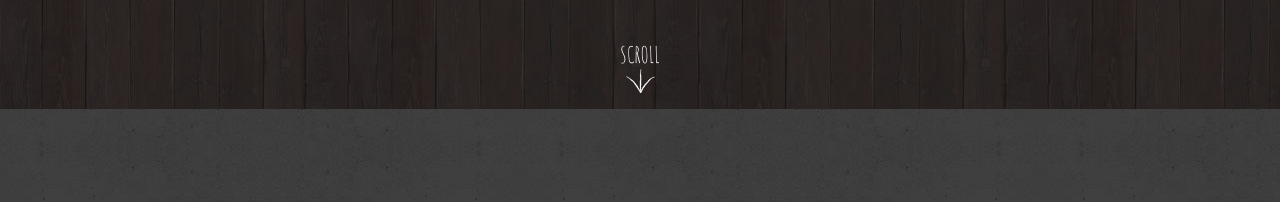
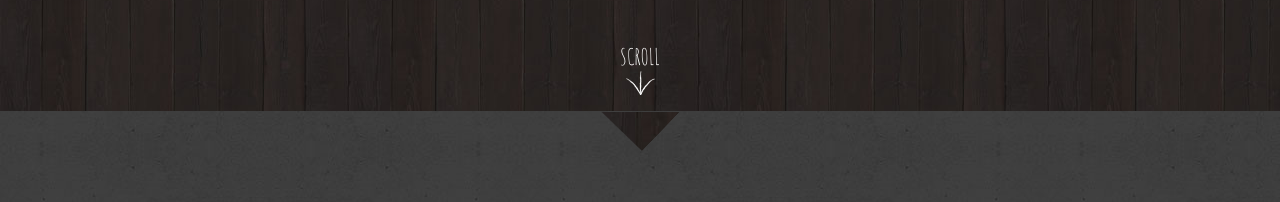
Before and after one commit to bmorejamie/bytelion, a website: page index.html in a window 1280 px wide. Shown: the part 1931-2133 px from the top of the page. Drawn offline with nearby package versions, Linux system fonts and the light colour scheme.

Commit message:
added 'wood' triangles so they are now complete

```diff
--- a/components/sass/layout.scss
+++ b/components/sass/layout.scss
@@ -246,6 +246,12 @@ img#lightbulb {
 }
 .triangle-sand-concrete {
 	background:url(../images/misc/concrete-sand-tri.png) no-repeat;
+	width: 80px;
+	height: 40px;
+	margin: 0 auto;
+}
+.triangle-wood {
+	background:url(../images/misc/wood-tri.png) no-repeat;
 	width: 80px;
 	height: 40px;
 	margin: 0 auto;
--- a/css/styles.css
+++ b/css/styles.css
@@ -495,12 +495,20 @@ header .navigation ul.nav li a:hover {
   margin: 0 auto;
 }
 
-/* line 258, ../components/sass/layout.scss */
+/* line 253, ../components/sass/layout.scss */
+.triangle-wood {
+  background: url(../images/misc/wood-tri.png) no-repeat;
+  width: 80px;
+  height: 40px;
+  margin: 0 auto;
+}
+
+/* line 264, ../components/sass/layout.scss */
 #services {
   background: url('../images/misc/bkg_concrete.jpg?1390424635');
 }
 
-/* line 261, ../components/sass/layout.scss */
+/* line 267, ../components/sass/layout.scss */
 .servicesimg {
   position: relative;
   display: block;
@@ -508,7 +516,7 @@ header .navigation ul.nav li a:hover {
   padding: 4em 0 1em;
 }
 
-/* line 268, ../components/sass/layout.scss */
+/* line 274, ../components/sass/layout.scss */
 .services_head {
   text-align: center;
   position: absolute;
@@ -517,18 +525,18 @@ header .navigation ul.nav li a:hover {
   width: 100%;
 }
 
-/* line 276, ../components/sass/layout.scss */
+/* line 282, ../components/sass/layout.scss */
 .services_list {
   text-align: center;
   padding-bottom: 4em;
 }
 
-/* line 281, ../components/sass/layout.scss */
+/* line 287, ../components/sass/layout.scss */
 #prototyping {
   margin: 0 auto;
 }
 @media (min-width: 45em) {
-  /* line 281, ../components/sass/layout.scss */
+  /* line 287, ../components/sass/layout.scss */
   #prototyping {
     width: 32.39437%;
     float: left;
@@ -536,12 +544,12 @@ header .navigation ul.nav li a:hover {
   }
 }
 
-/* line 287, ../components/sass/layout.scss */
+/* line 293, ../components/sass/layout.scss */
 #webapp {
   margin: 0 auto;
 }
 @media (min-width: 45em) {
-  /* line 287, ../components/sass/layout.scss */
+  /* line 293, ../components/sass/layout.scss */
   #webapp {
     width: 32.39437%;
     float: left;
@@ -549,12 +557,12 @@ header .navigation ul.nav li a:hover {
   }
 }
 
-/* line 293, ../components/sass/layout.scss */
+/* line 299, ../components/sass/layout.scss */
 #mobile {
   margin: 0 auto;
 }
 @media (min-width: 45em) {
-  /* line 293, ../components/sass/layout.scss */
+  /* line 299, ../components/sass/layout.scss */
   #mobile {
     width: 32.39437%;
     float: right;
@@ -562,12 +570,12 @@ header .navigation ul.nav li a:hover {
   }
 }
 
-/* line 299, ../components/sass/layout.scss */
+/* line 305, ../components/sass/layout.scss */
 #ux {
   margin: 0 auto;
 }
 @media (min-width: 45em) {
-  /* line 299, ../components/sass/layout.scss */
+  /* line 305, ../components/sass/layout.scss */
   #ux {
     width: 32.39437%;
     float: left;
@@ -575,12 +583,12 @@ header .navigation ul.nav li a:hover {
   }
 }
 
-/* line 305, ../components/sass/layout.scss */
+/* line 311, ../components/sass/layout.scss */
 #eval {
   margin: 0 auto;
 }
 @media (min-width: 45em) {
-  /* line 305, ../components/sass/layout.scss */
+  /* line 311, ../components/sass/layout.scss */
   #eval {
     width: 32.39437%;
     float: left;
@@ -588,12 +596,12 @@ header .navigation ul.nav li a:hover {
   }
 }
 
-/* line 311, ../components/sass/layout.scss */
+/* line 317, ../components/sass/layout.scss */
 #cloud {
   margin: 0 auto;
 }
 @media (min-width: 45em) {
-  /* line 311, ../components/sass/layout.scss */
+  /* line 317, ../components/sass/layout.scss */
   #cloud {
     width: 32.39437%;
     float: right;
@@ -601,96 +609,96 @@ header .navigation ul.nav li a:hover {
   }
 }
 
-/* line 321, ../components/sass/layout.scss */
+/* line 327, ../components/sass/layout.scss */
 #t1 {
   margin: 0 auto;
 }
-/* line 323, ../components/sass/layout.scss */
+/* line 329, ../components/sass/layout.scss */
 #t1 img {
   width: 80%;
 }
 @media (min-width: 45em) {
-  /* line 321, ../components/sass/layout.scss */
+  /* line 327, ../components/sass/layout.scss */
   #t1 {
     width: 23.94366%;
     float: left;
     margin-right: 1.40845%;
   }
-  /* line 328, ../components/sass/layout.scss */
+  /* line 334, ../components/sass/layout.scss */
   #t1 img {
     width: 100%;
   }
 }
 
-/* line 333, ../components/sass/layout.scss */
+/* line 339, ../components/sass/layout.scss */
 #t2 {
   margin: 0 auto;
 }
-/* line 335, ../components/sass/layout.scss */
+/* line 341, ../components/sass/layout.scss */
 #t2 img {
   width: 80%;
 }
 @media (min-width: 45em) {
-  /* line 333, ../components/sass/layout.scss */
+  /* line 339, ../components/sass/layout.scss */
   #t2 {
     width: 23.94366%;
     float: left;
     margin-right: 1.40845%;
   }
-  /* line 340, ../components/sass/layout.scss */
+  /* line 346, ../components/sass/layout.scss */
   #t2 img {
     width: 100%;
   }
 }
 
-/* line 346, ../components/sass/layout.scss */
+/* line 352, ../components/sass/layout.scss */
 #t3 {
   margin: 0 auto;
 }
-/* line 348, ../components/sass/layout.scss */
+/* line 354, ../components/sass/layout.scss */
 #t3 img {
   width: 80%;
 }
 @media (min-width: 45em) {
-  /* line 346, ../components/sass/layout.scss */
+  /* line 352, ../components/sass/layout.scss */
   #t3 {
     width: 23.94366%;
     float: left;
     margin-right: 1.40845%;
   }
-  /* line 353, ../components/sass/layout.scss */
+  /* line 359, ../components/sass/layout.scss */
   #t3 img {
     width: 100%;
   }
 }
 
-/* line 358, ../components/sass/layout.scss */
+/* line 364, ../components/sass/layout.scss */
 #t4 {
   margin: 0 auto;
 }
-/* line 360, ../components/sass/layout.scss */
+/* line 366, ../components/sass/layout.scss */
 #t4 img {
   width: 80%;
 }
 @media (min-width: 45em) {
-  /* line 358, ../components/sass/layout.scss */
+  /* line 364, ../components/sass/layout.scss */
   #t4 {
     width: 23.94366%;
     float: right;
     margin-right: 0;
   }
-  /* line 365, ../components/sass/layout.scss */
+  /* line 371, ../components/sass/layout.scss */
   #t4 img {
     width: 100%;
   }
 }
 
-/* line 374, ../components/sass/layout.scss */
+/* line 380, ../components/sass/layout.scss */
 .project img {
   max-width: 100%;
 }
 @media (min-width: 45em) {
-  /* line 373, ../components/sass/layout.scss */
+  /* line 379, ../components/sass/layout.scss */
   .project {
     width: 49.29577%;
     float: left;
@@ -698,16 +706,16 @@ header .navigation ul.nav li a:hover {
   }
 }
 
-/* line 382, ../components/sass/layout.scss */
+/* line 388, ../components/sass/layout.scss */
 .info h3 {
   padding-bottom: .5em;
 }
-/* line 385, ../components/sass/layout.scss */
+/* line 391, ../components/sass/layout.scss */
 .info p {
   font-size: .8rem;
 }
 @media (min-width: 45em) {
-  /* line 381, ../components/sass/layout.scss */
+  /* line 387, ../components/sass/layout.scss */
   .info {
     width: 49.29577%;
     float: right;
@@ -718,7 +726,7 @@ header .navigation ul.nav li a:hover {
 }
 
 @media (min-width: 45em) {
-  /* line 397, ../components/sass/layout.scss */
+  /* line 403, ../components/sass/layout.scss */
   .contact-left {
     width: 49.29577%;
     float: left;
@@ -727,7 +735,7 @@ header .navigation ul.nav li a:hover {
 }
 
 @media (min-width: 45em) {
-  /* line 403, ../components/sass/layout.scss */
+  /* line 409, ../components/sass/layout.scss */
   .form {
     width: 49.29577%;
     float: right;
@@ -737,12 +745,12 @@ header .navigation ul.nav li a:hover {
   }
 }
 
-/* line 411, ../components/sass/layout.scss */
+/* line 417, ../components/sass/layout.scss */
 #contact .layout {
   padding: 2em 0;
 }
 
-/* line 416, ../components/sass/layout.scss */
+/* line 422, ../components/sass/layout.scss */
 input[type=text],
 input[type=email] {
   width: 100%;
@@ -756,29 +764,29 @@ input[type=email] {
   border-radius: 2px;
 }
 
-/* line 425, ../components/sass/layout.scss */
+/* line 431, ../components/sass/layout.scss */
 input::-webkit-input-placeholder {
   color: rgba(255, 255, 255, 0.5);
 }
 
-/* line 428, ../components/sass/layout.scss */
+/* line 434, ../components/sass/layout.scss */
 input:-moz-placeholder {
   /* Firefox 18- */
   color: rgba(255, 255, 255, 0.5);
 }
 
-/* line 431, ../components/sass/layout.scss */
+/* line 437, ../components/sass/layout.scss */
 input::-moz-placeholder {
   /* Firefox 19+ */
   color: rgba(255, 255, 255, 0.5);
 }
 
-/* line 434, ../components/sass/layout.scss */
+/* line 440, ../components/sass/layout.scss */
 input:-ms-input-placeholder {
   color: rgba(255, 255, 255, 0.5);
 }
 
-/* line 438, ../components/sass/layout.scss */
+/* line 444, ../components/sass/layout.scss */
 textarea {
   width: 100%;
   height: 180px;
@@ -791,22 +799,22 @@ textarea {
   border-radius: 2px;
 }
 
-/* line 446, ../components/sass/layout.scss */
+/* line 452, ../components/sass/layout.scss */
 textarea::-webkit-input-placeholder {
   color: rgba(255, 255, 255, 0.5);
 }
 
-/* line 449, ../components/sass/layout.scss */
+/* line 455, ../components/sass/layout.scss */
 textarea:-moz-placeholder {
   color: rgba(255, 255, 255, 0.5);
 }
 
-/* line 453, ../components/sass/layout.scss */
+/* line 459, ../components/sass/layout.scss */
 input:focus, textarea:focus {
   background: rgba(26, 26, 26, 0.7);
 }
 
-/* line 456, ../components/sass/layout.scss */
+/* line 462, ../components/sass/layout.scss */
 #submit {
   width: 30%;
   padding: .5em 0;
@@ -822,13 +830,13 @@ input:focus, textarea:focus {
   border: none;
 }
 
-/* line 470, ../components/sass/layout.scss */
+/* line 476, ../components/sass/layout.scss */
 #submit:hover {
   border: none;
   background: rgba(255, 70, 0, 0.7);
 }
 
-/* line 477, ../components/sass/layout.scss */
+/* line 483, ../components/sass/layout.scss */
 footer {
   color: white;
   background: url('../images/misc/bkg_concrete.jpg?1390424635');
@@ -838,7 +846,7 @@ footer {
   max-height: 100%;
 }
 
-/* line 485, ../components/sass/layout.scss */
+/* line 491, ../components/sass/layout.scss */
 .social {
   height: 20px;
   display: table;
@@ -846,12 +854,12 @@ footer {
   margin: 0 auto;
 }
 
-/* line 490, ../components/sass/layout.scss */
+/* line 496, ../components/sass/layout.scss */
 ul.social {
   list-style: none;
 }
 
-/* line 493, ../components/sass/layout.scss */
+/* line 499, ../components/sass/layout.scss */
 ul.social li {
   width: 29px;
   height: 29px;
@@ -860,7 +868,7 @@ ul.social li {
   float: left;
 }
 
-/* line 500, ../components/sass/layout.scss */
+/* line 506, ../components/sass/layout.scss */
 ul.social li a {
   width: 29px;
   height: 29px;
@@ -868,37 +876,37 @@ ul.social li a {
   background: url(../images/misc/social-icons-sprite.png) no-repeat;
 }
 
-/* line 507, ../components/sass/layout.scss */
+/* line 513, ../components/sass/layout.scss */
 ul.social li a.twitter {
   background: url(../images/misc/social-icons-sprite.png) no-repeat 0 0;
 }
 
-/* line 510, ../components/sass/layout.scss */
+/* line 516, ../components/sass/layout.scss */
 ul.social a.twitter:hover {
   background: url(../images/misc/social-icons-sprite.png) no-repeat 0 -29px;
 }
 
-/* line 513, ../components/sass/layout.scss */
+/* line 519, ../components/sass/layout.scss */
 ul.social a.fb {
   background: url(../images/misc/social-icons-sprite.png) no-repeat -35px 0;
 }
 
-/* line 516, ../components/sass/layout.scss */
+/* line 522, ../components/sass/layout.scss */
 ul.social a.fb:hover {
   background: url(../images/misc/social-icons-sprite.png) no-repeat -35px -29px;
 }
 
-/* line 520, ../components/sass/layout.scss */
+/* line 526, ../components/sass/layout.scss */
 ul.social a.lin {
   background: url(../images/misc/social-icons-sprite.png) no-repeat -69px 0px;
 }
 
-/* line 523, ../components/sass/layout.scss */
+/* line 529, ../components/sass/layout.scss */
 ul.social a.lin:hover {
   background: url(../images/misc/social-icons-sprite.png) no-repeat -69px -29px;
 }
 
-/* line 526, ../components/sass/layout.scss */
+/* line 532, ../components/sass/layout.scss */
 .footercopy {
   font-size: .6em;
   margin-top: 2em;
@@ -910,12 +918,12 @@ ul.social a.lin:hover {
   display: table;
   clear: both;
 }
-/* line 531, ../components/sass/layout.scss */
+/* line 537, ../components/sass/layout.scss */
 .footercopy span, .footercopy a {
   color: gray;
 }
 
-/* line 535, ../components/sass/layout.scss */
+/* line 541, ../components/sass/layout.scss */
 .terms {
   float: right;
 }
--- a/index.html
+++ b/index.html
@@ -72,7 +72,7 @@
 			<div class="arrow"><img src="images/misc/scroll_arrow.png" alt="scroll down"></div></div>
 	</section>
 	<section id="build" class="slide"><!-- begin build -->
-		<div class="triangle-concrete"></div>
+		<div class="triangle-wood"></div>
 		<div class="layout">
 			<div class="ad-space">
 				<div class="right_main"><img src="images/intro_art/drill.png" alt="Drill"></div>
@@ -170,7 +170,7 @@
 			<div class="arrow"><img src="images/misc/scroll_arrow.png" alt="scroll down"></div></div>
 	</section>
 	<section id="work" class="slide"><!-- begin work -->
-	<div class="triangle-concrete"></div>
+	<div class="triangle-wood"></div>
 	<div class="layout">
 		<div class="servicesimg"><img src="images/intro_art/jetpack.png" alt="Our Work">
 			<h2 class ="services_head">Our Work</h2>
```
Also changed, not shown: images/misc/wood-tri.png (added).
